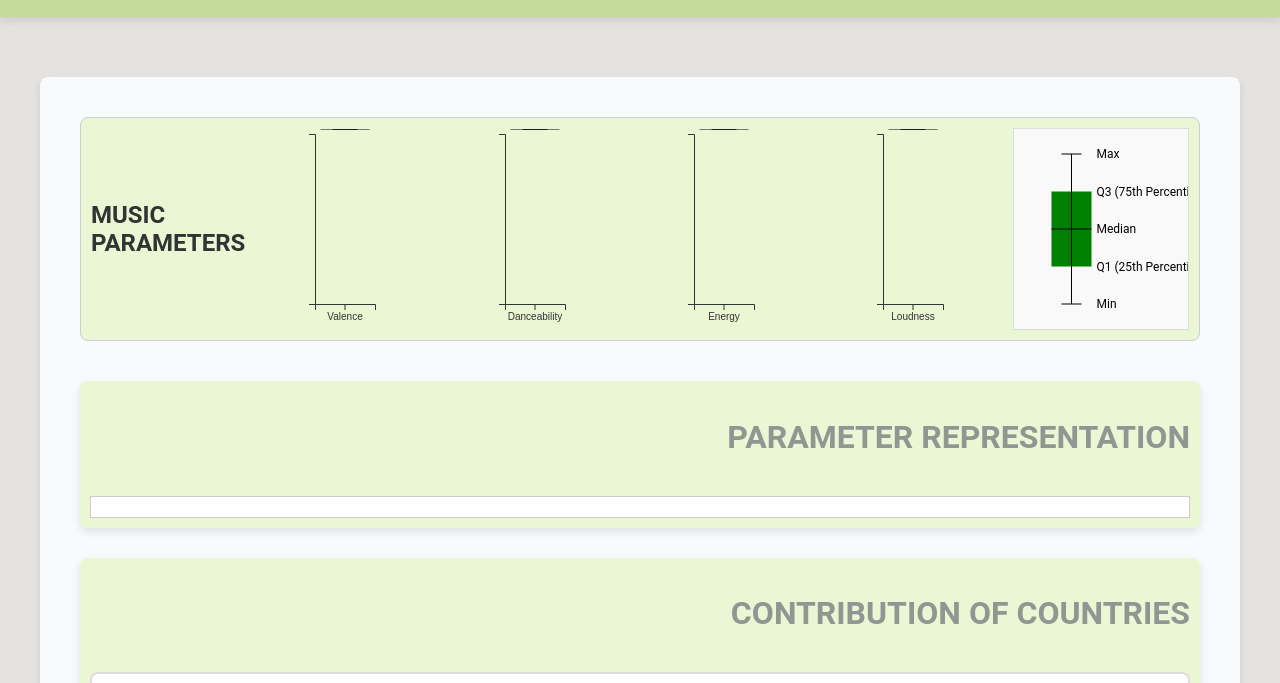
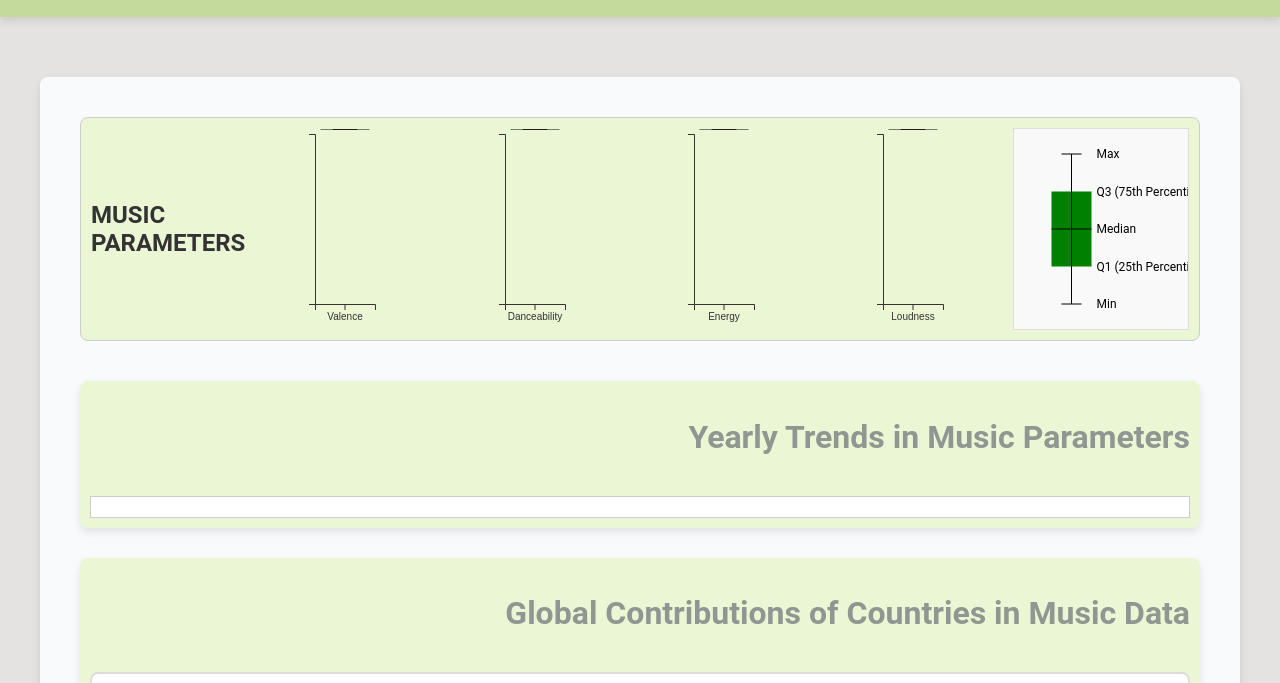
Before and after one commit to RachanaVenati/Visualization_music, a website built with Vite: page index.html in a window 1280 px wide. Shown: the part 117-800 px from the top of the page. Built offline with nearby package versions, Linux system fonts and the light colour scheme; no server answers; files whose address does not match are found by name.

Commit message:
Changed titles for the visualization sections.

```diff
--- a/index.html
+++ b/index.html
@@ -24,7 +24,7 @@
 
             <section class="section" id="music-parameters">
                 <div class="section-header">
-                    <h2>PARAMETER REPRESENTATION</h2>
+                    <h2>Yearly Trends in Music Parameters</h2>
                 </div>
                 <div id="calendar-heatmap">
                     <!-- Calendar Heatmap will be rendered here -->
@@ -33,7 +33,7 @@
 
             <section class="section" id="country-contribution">
                 <div class="section-header">
-                    <h2>CONTRIBUTION OF COUNTRIES</h2>
+                    <h2>Global Contributions of Countries in Music Data</h2>
                 </div>
                 <div id="geo-heatmap">
                     <!-- Geo Heatmap will be rendered here -->
```
